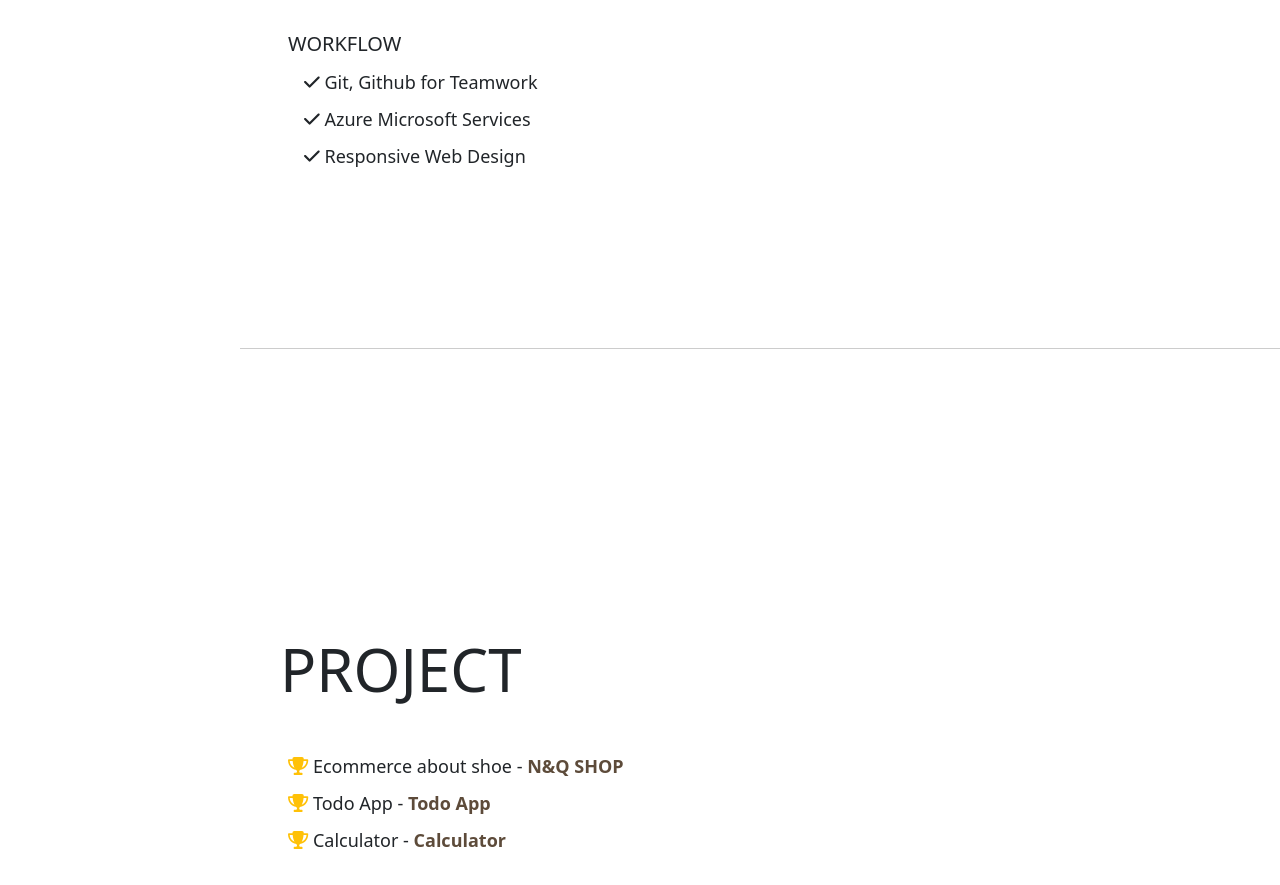
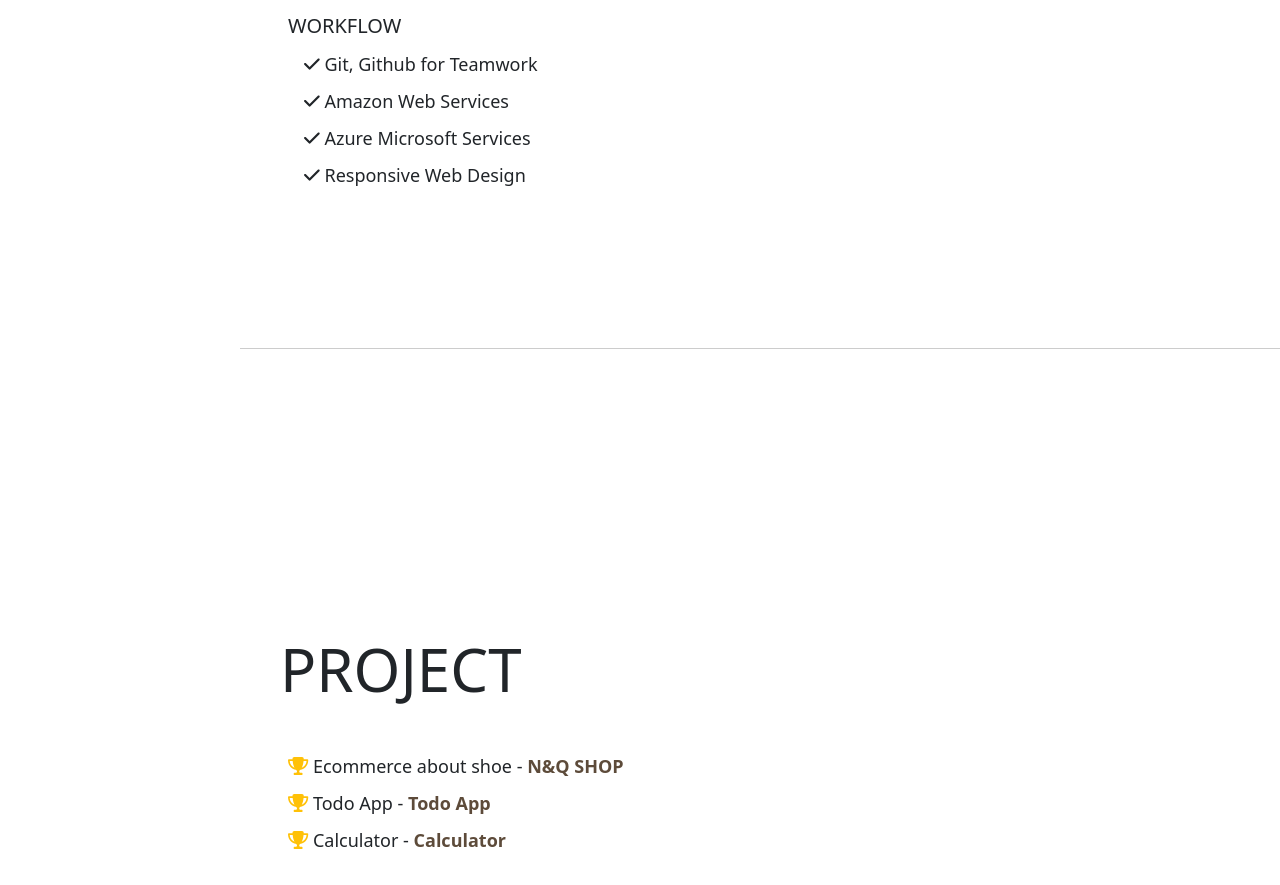
Before and after one commit to trungquan2609/Portfolio, a React (Create React App) app: page / in a window 1280 px wide. Shown: the part 2052-2937 px from the top of the page. Built offline with nearby package versions, Linux system fonts and the light colour scheme.

Commit message:
add skill

```diff
--- a/src/pages/Home/Home.js
+++ b/src/pages/Home/Home.js
@@ -340,6 +340,13 @@ function Home() {
                                     icon={faCheck}
                                     className="check-icon"
                                 />{' '}
+                                Amazon Web Services
+                            </p>
+                            <p className="content-item">
+                                <FontAwesomeIcon
+                                    icon={faCheck}
+                                    className="check-icon"
+                                />{' '}
                                 Azure Microsoft Services
                             </p>
                             <p className="content-item">
```
